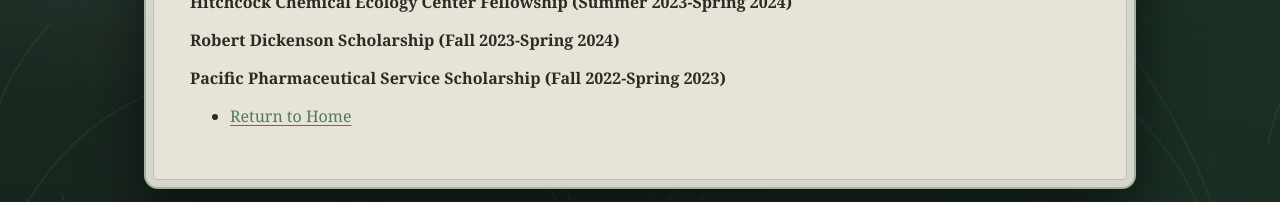
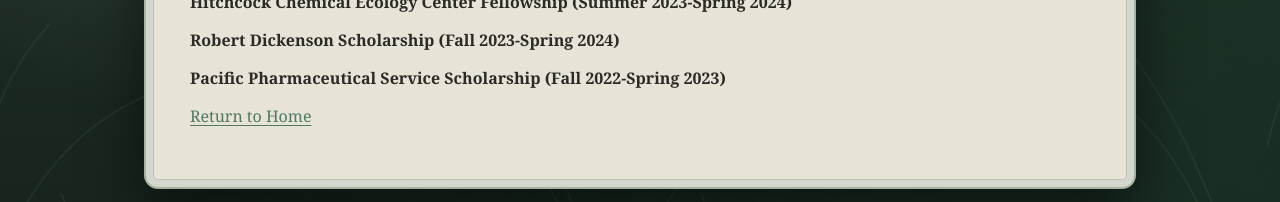
Before and after one commit to ChloeCollierAllen/ChloeCollierAllen.github.io, a Jekyll site: the page built from cv.md, in a window 1280 px wide. Shown: the part 3311-3513 px from the top of the page. Built offline with Jekyll 4.4.1, drawn with Linux system fonts in a browser that asks for light colours.

Commit message:
Update cv.md

```diff
--- a/cv.md
+++ b/cv.md
@@ -144,4 +144,4 @@ Location: Reno, Nevada
 **Pacific Pharmaceutical Service Scholarship (Fall 2022-Spring 2023)**
 
 
-- [Return to Home](./)
+[Return to Home](./)
```
